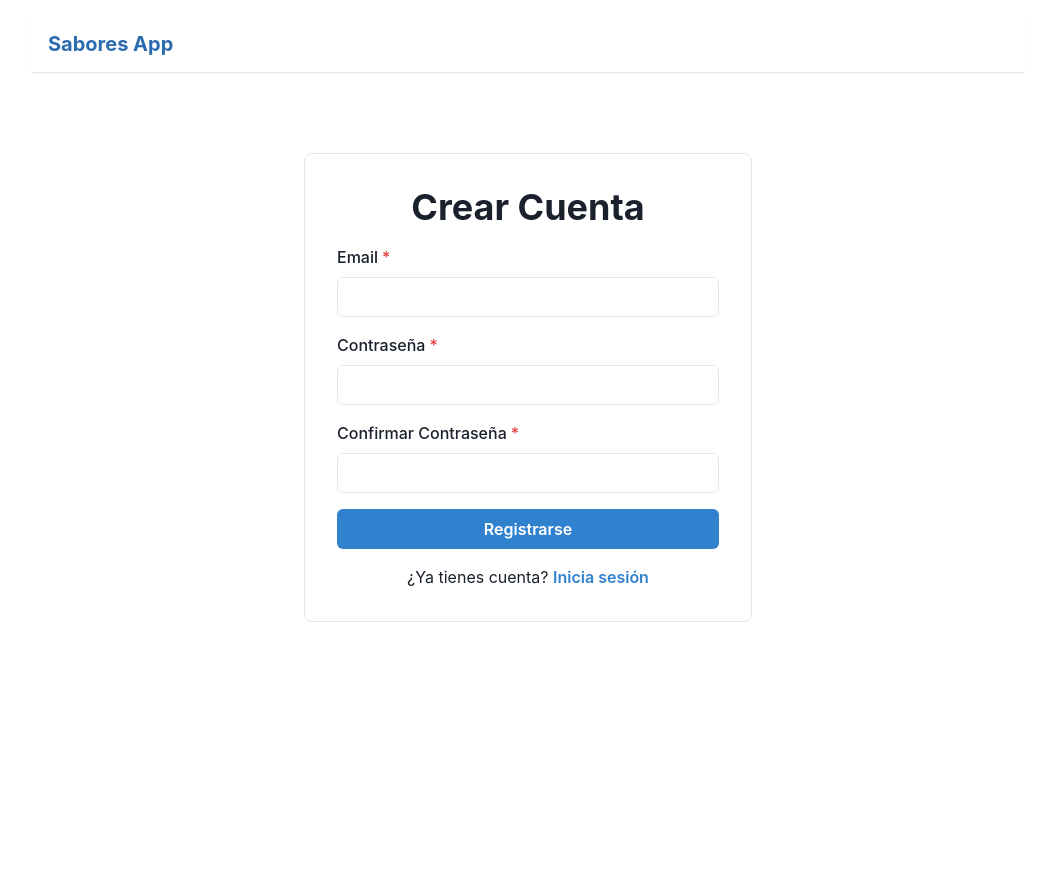
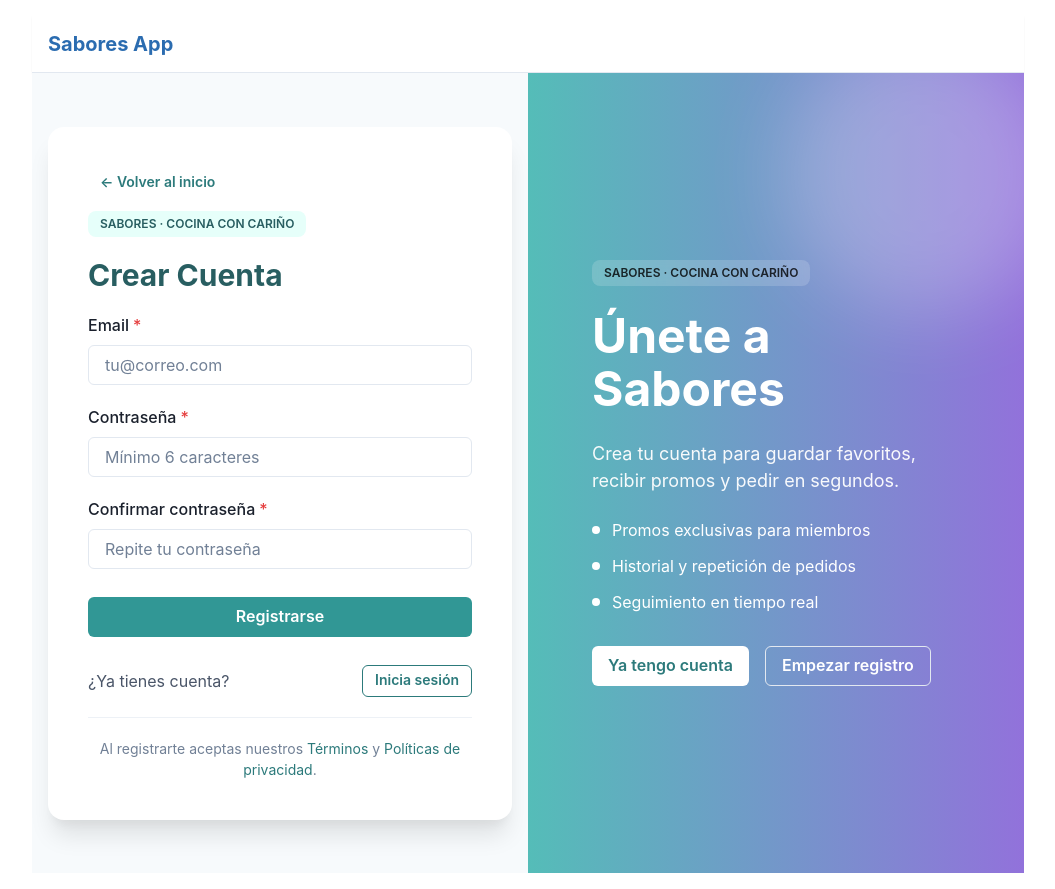
Before and after one commit to Park-Ocean/Proyecto-sabores, a React (Vite) app: page /register in a window 1280 px wide. Shown: the whole page, without its empty margins (112-1167 px from the left). Before the commit the page ends 800 px from the top, so only its background shows below. Built offline with nearby package versions, Linux system fonts and the light colour scheme; no server answers.

Commit message:
feat(auth): redesign Login/Register con hero teal→purple y botón Volver al inicio

```diff
--- a/src/pages/RegisterPage.jsx
+++ b/src/pages/RegisterPage.jsx
@@ -11,15 +11,27 @@ import {
   VStack,
   useToast,
   Text,
+  Grid,
+  GridItem,
+  HStack,
+  Divider,
+  Link as ChakraLink,
+  Badge,
 } from "@chakra-ui/react";
 import { useNavigate, Link as RouterLink } from "react-router-dom";
-// Importa tu nueva función de registro
 import { registerClient } from "../firebase";
+
+const Bullet = ({ children, color = "white" }) => (
+  <HStack align="start" spacing={3}>
+    <Box mt="8px" boxSize="8px" bg={color} borderRadius="full" flexShrink={0} />
+    <Text>{children}</Text>
+  </HStack>
+);
 
 const RegisterPage = () => {
   const [email, setEmail] = useState("");
   const [password, setPassword] = useState("");
-  const [confirmPassword, setConfirmPassword] = useState(""); // Campo extra
+  const [confirmPassword, setConfirmPassword] = useState("");
   const [loading, setLoading] = useState(false);
 
   const navigate = useNavigate();
@@ -28,7 +40,6 @@ const RegisterPage = () => {
   const handleSubmit = async (e) => {
     e.preventDefault();
 
-    // Verificación de contraseña
     if (password !== confirmPassword) {
       toast({
         title: "Error",
@@ -41,21 +52,18 @@ const RegisterPage = () => {
 
     setLoading(true);
     try {
-      // Usamos la nueva función de Francisco/firebase
       await registerClient(email, password);
-
       toast({
         title: "¡Cuenta creada!",
-        description:
-          "Tu cuenta ha sido registrada. Ahora puedes iniciar sesión.",
+        description: "Tu cuenta ha sido registrada. Ahora puedes iniciar sesión.",
         status: "success",
         duration: 5000,
       });
-      navigate("/login"); // Redirige a login después del registro
+      navigate("/login");
     } catch (err) {
       toast({
         title: "Error al registrar",
-        description: err.message, // Muestra el error de Firebase (ej. "email ya en uso")
+        description: err?.message ?? "Inténtalo nuevamente.",
         status: "error",
         duration: 3000,
       });
@@ -64,59 +72,196 @@ const RegisterPage = () => {
   };
 
   return (
-    <Container centerContent>
+    <Grid templateColumns={{ base: "1fr", md: "1fr 1fr" }} minH="100vh" bg="gray.50">
+      {/* Izquierda: Formulario */}
+      <GridItem>
+        <Container maxW="lg" h="100%">
+          <Box as="form" onSubmit={handleSubmit} display="flex" alignItems="center" h="100%">
             <VStack
-        as="form"
-        onSubmit={handleSubmit}
-        spacing={4}
+              spacing={5}
               w="100%"
-        maxW="md"
-        mt={20}
-        p={8}
-        borderWidth={1}
+              bg="white"
+              p={{ base: 6, md: 10 }}
+              borderRadius="2xl"
+              boxShadow="xl"
+            >
+              {/* Volver al inicio */}
+              <Button
+                as={RouterLink}
+                to="/"
+                variant="ghost"
+                colorScheme="teal"
+                alignSelf="start"
+                size="sm"
+                mb={-2}
+              >
+                ← Volver al inicio
+              </Button>
+
+              <Badge
+                alignSelf="start"
+                colorScheme="teal"
+                bg="teal.50"
+                color="teal.700"
+                px={3}
+                py={1}
                 borderRadius="lg"
+                fontWeight="semibold"
               >
-        <Heading>Crear Cuenta</Heading>
+                Sabores · Cocina con cariño
+              </Badge>
+
+              <Heading size="lg" textAlign="left" w="full" color="teal.700">
+                Crear Cuenta
+              </Heading>
+
               <FormControl isRequired>
                 <FormLabel>Email</FormLabel>
                 <Input
                   type="email"
                   value={email}
                   onChange={(e) => setEmail(e.target.value)}
+                  placeholder="tu@correo.com"
+                  focusBorderColor="teal.400"
                 />
               </FormControl>
+
               <FormControl isRequired>
                 <FormLabel>Contraseña</FormLabel>
                 <Input
                   type="password"
                   value={password}
                   onChange={(e) => setPassword(e.target.value)}
+                  placeholder="Mínimo 6 caracteres"
+                  focusBorderColor="teal.400"
                 />
               </FormControl>
+
               <FormControl isRequired>
-          <FormLabel>Confirmar Contraseña</FormLabel>
+                <FormLabel>Confirmar contraseña</FormLabel>
                 <Input
                   type="password"
                   value={confirmPassword}
                   onChange={(e) => setConfirmPassword(e.target.value)}
+                  placeholder="Repite tu contraseña"
+                  focusBorderColor="teal.400"
                 />
               </FormControl>
-        <Button
-          type="submit"
-          colorScheme="blue"
-          isLoading={loading}
-          width="full"
-        >
+
+              <Button type="submit" colorScheme="teal" isLoading={loading} width="full" mt={2}>
                 Registrarse
               </Button>
-        <Text>
-          ¿Ya tienes cuenta?{" "}
-          <Button as={RouterLink} to="/login" variant="link" colorScheme="blue">
+
+              <HStack w="full" pt={2} justify="space-between" flexWrap="wrap" gap={2}>
+                <Text color="gray.600">¿Ya tienes cuenta?</Text>
+                <Button as={RouterLink} to="/login" variant="outline" colorScheme="teal" size="sm">
                   Inicia sesión
                 </Button>
+              </HStack>
+
+              <Divider />
+
+              <Text fontSize="sm" color="gray.500" textAlign="center">
+                Al registrarte aceptas nuestros{" "}
+                <ChakraLink as={RouterLink} to="/terminos" color="teal.600">
+                  Términos
+                </ChakraLink>{" "}
+                y{" "}
+                <ChakraLink as={RouterLink} to="/privacidad" color="teal.600">
+                  Políticas de privacidad
+                </ChakraLink>.
               </Text>
             </VStack>
+          </Box>
         </Container>
+      </GridItem>
+
+      {/* Derecha: Hero */}
+      <GridItem display={{ base: "none", md: "block" }} position="relative" overflow="hidden">
+        <Box
+          position="absolute"
+          inset={0}
+          bgImage={`
+            linear-gradient(to right, rgba(56,178,172,0.85), rgba(128,90,213,0.85)),
+            url('https://images.unsplash.com/photo-1543353071-087092ec393a?q=80&w=1920&auto=format&fit=crop')
+          `}
+          bgPos="center"
+          bgSize="cover"
+        />
+        <Box
+          position="absolute"
+          right={{ base: "-80px", md: "-40px" }}
+          top={{ base: "-60px", md: "-40px" }}
+          w={{ base: "220px", md: "280px" }}
+          h={{ base: "220px", md: "280px" }}
+          bg="whiteAlpha.400"
+          borderRadius="50%"
+          filter="blur(40px)"
+        />
+        <Box
+          position="relative"
+          zIndex={1}
+          h="100%"
+          color="white"
+          display="flex"
+          alignItems="center"
+          px={{ base: 8, lg: 16 }}
+          py={{ base: 12, lg: 0 }}
+        >
+          <VStack align="start" spacing={6} maxW="lg">
+            <Badge
+              alignSelf="start"
+              colorScheme="blackAlpha"
+              bg="whiteAlpha.300"
+              backdropFilter="auto"
+              backdropBlur="4px"
+              px={3}
+              py={1}
+              borderRadius="lg"
+              fontWeight="semibold"
+            >
+              Sabores · Cocina con cariño
+            </Badge>
+
+            <Heading size="2xl" lineHeight="1.1">
+              Únete a Sabores
+            </Heading>
+            <Text fontSize="lg" opacity={0.95}>
+              Crea tu cuenta para guardar favoritos, recibir promos y pedir en segundos.
+            </Text>
+
+            <VStack align="start" spacing={3} fontSize="md">
+              <Bullet>Promos exclusivas para miembros</Bullet>
+              <Bullet>Historial y repetición de pedidos</Bullet>
+              <Bullet>Seguimiento en tiempo real</Bullet>
+            </VStack>
+
+            <HStack pt={2} spacing={4}>
+              <Button
+                as={RouterLink}
+                to="/login"
+                bg="white"
+                color="teal.600"
+                _hover={{ bg: "whiteAlpha.800" }}
+              >
+                Ya tengo cuenta
+              </Button>
+              <Button
+                variant="outline"
+                color="white"
+                _hover={{ bg: "whiteAlpha.300" }}
+                onClick={() => {
+                  const emailInput = document.querySelector('input[type="email"]');
+                  if (emailInput) emailInput.focus();
+                }}
+              >
+                Empezar registro
+              </Button>
+            </HStack>
+          </VStack>
+        </Box>
+      </GridItem>
+    </Grid>
   );
 };
 
```
Lines whose indentation alone changed are shown as unchanged.
